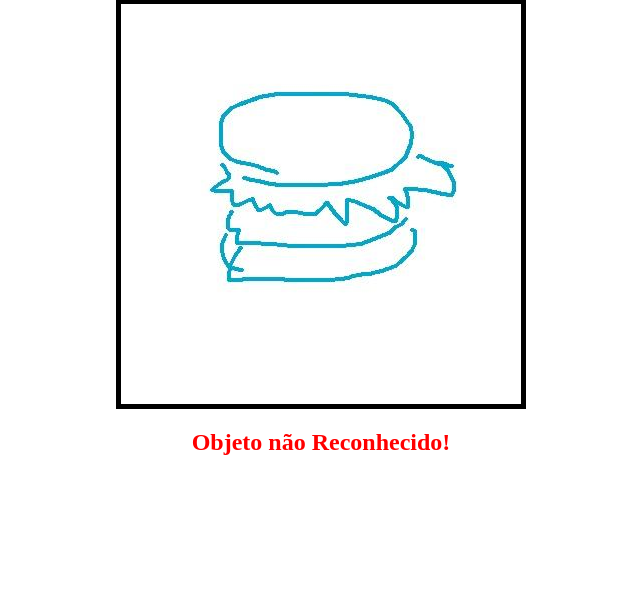
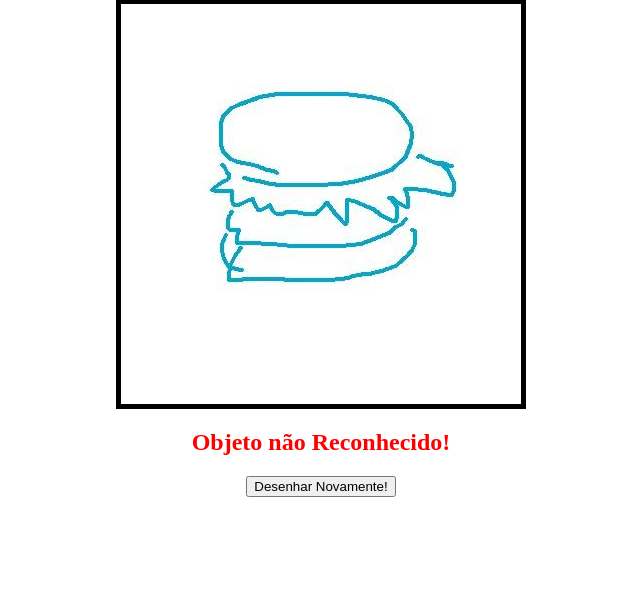
Before and after one commit to ErykSuguiura/Classificador_de_Imagem, a Flask app: template templates/results.html in a window 1280 px wide. Shown: the part 183-773 px from the top of the page, without its empty margins (319-959 px from the left). Run offline with Flask 2, Linux system fonts and the light colour scheme; the template is opened without the code that fills it, so the values that code supplies are empty; some libraries are stand-ins or nearby versions.

Commit message:
Add files via upload
final?

```diff
--- a/templates/draw.html
+++ b/templates/draw.html
@@ -13,6 +13,7 @@
     </header>
 
 <body>
+    <h1>Desenhe!</h1>
     <form id = "myForm" action="{{ url_for('predict')}}" method="POST" enctype="multipart/form-data">
         <canvas id="canvas", name ="draw" width="400" height="400">
         <script type="text/javascript">
--- a/templates/results.html
+++ b/templates/results.html
@@ -23,6 +23,10 @@
          <h2 style="color:red;">Objeto não Reconhecido! </h2>
         {%endif%}
     </div>
+
+    <form action="http://127.0.0.1:5000/">
+        <input type="submit" value="Desenhar Novamente!">
+    </form>
 </body>
 
 </html>
```
